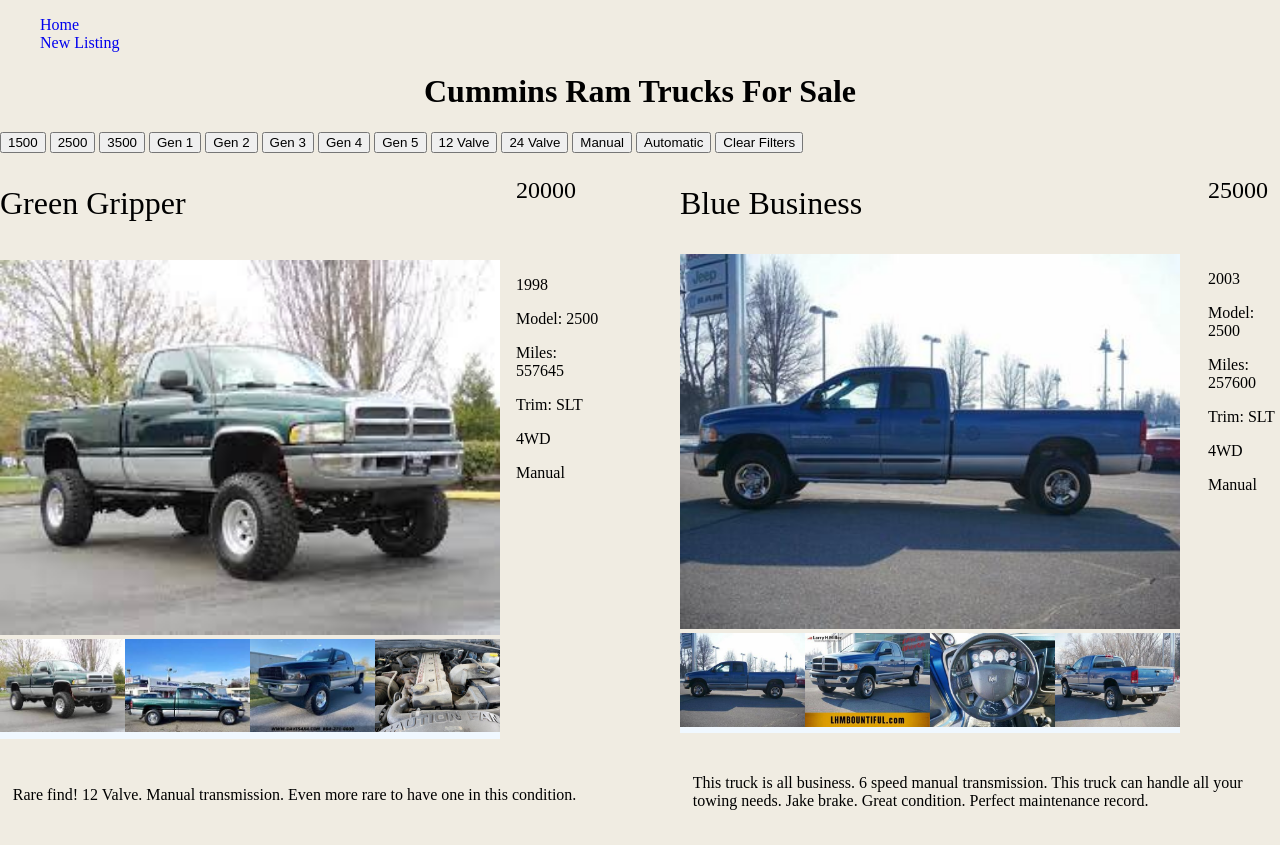
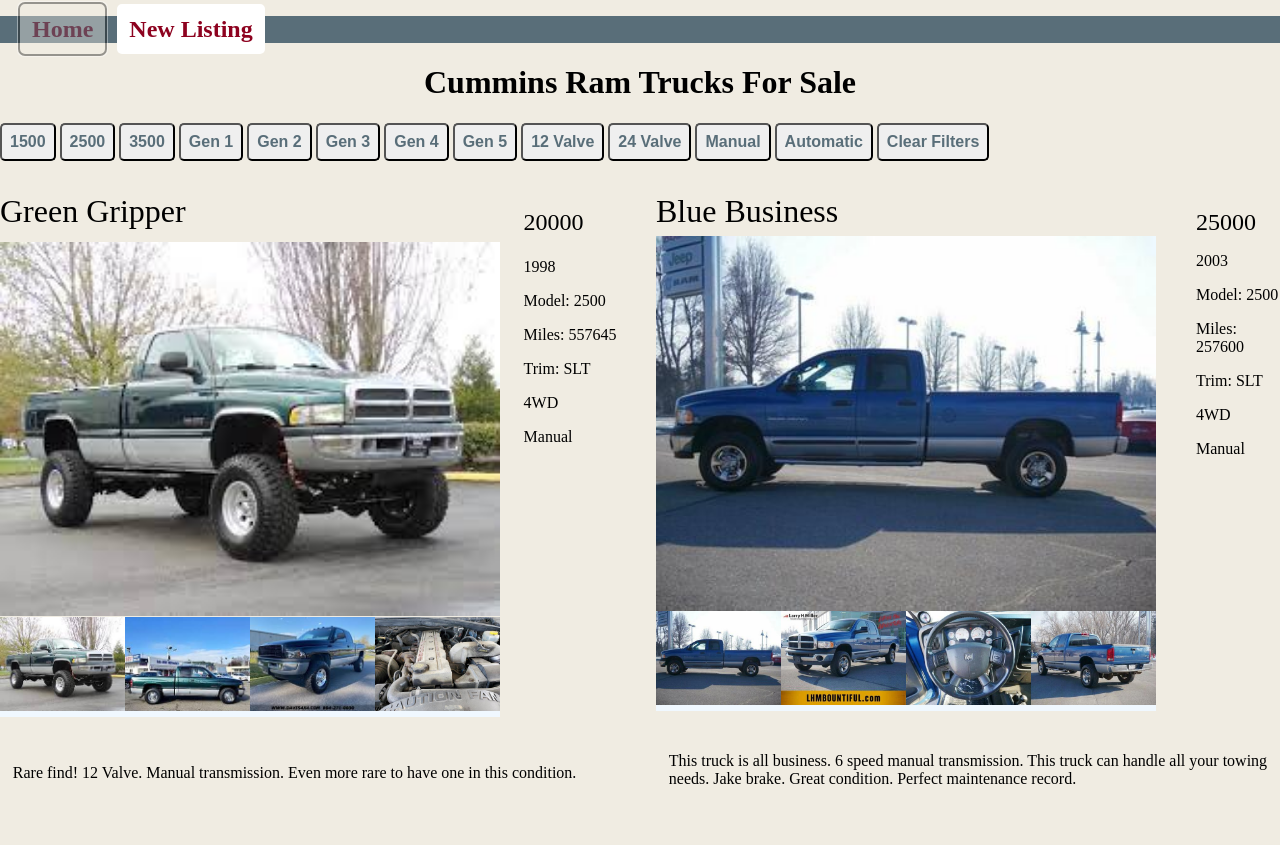
Before and after one commit to jodiecouch/final_wdd330, a website with bundled scripts: page index.html in a window 1280 px wide. Shown: the top 845 px of the page. Built offline with nearby package versions, Linux system fonts and the light colour scheme.

Commit message:
as done as I can be I think

```diff
--- a/css/styles.css
+++ b/css/styles.css
@@ -19,13 +19,42 @@ body {
   max-width: 1280px;
   margin: auto;
 }
-
+header {
+  margin-top: 1em;
+}
+nav {
+  background-color: var(--color4);
+}
+.highlight {
+  background-color: var(--color1);
+  color: var(--color6);
+  opacity: 0.4;
+}
 nav ul {
   list-style: none;
+  padding: 0;
+  margin: 0.5rem;
+  display: flex;
+  flex-direction: row;
 }
 nav ul li a {
-  display: block;
+  margin-top: 1em;
+  padding: 0.5em;
   text-decoration: none;
+  background-color: var(--color5);
+  color: var(--color6);
+  font-weight: 700;
+  font-size: 1.5rem;
+  margin-left: 0.5em;
+  border-radius: 5px;
+}
+button.filter,
+#clearFilter {
+  padding: 0.5em;
+  color: var(--color4);
+  font-size: medium;
+  font-weight: 700;
+  border-radius: 5px;
 }
 h1 {
   text-align: center;
@@ -33,7 +62,7 @@ h1 {
 .results.home {
   display: grid;
   grid-template-columns: 1fr 1fr;
-  column-gap: 5em;
+  column-gap: 2em;
 }
 .card {
   display: grid;
@@ -46,17 +75,22 @@ h1 {
 }
 .card > .title {
   font-size: xx-large;
+  padding: 0;
+  margin-bottom: 0;
 }
 .card > .price {
   font-size: x-large;
+  padding: 1em 0 0 0;
+  margin-bottom: 0;
 }
-/*.details > p {
 
-}*/
 .description {
   grid-column: 1/3;
   margin: 0.3rem;
   padding: 1rem 0.5rem;
+}
+.main-photo {
+  height: 375px;
 }
 .main-photo > img {
   width: 500px;
--- a/data/trucks.json
+++ b/data/trucks.json
@@ -35,7 +35,7 @@
             "drive":"4WD",
             "tran":"Manual",
             "valve": "24v",
-            "gen":2,
+            "gen":3,
             "images":[
                  "images/001/01.jpg",
                 "images/001/02.jpg",
--- a/index.html
+++ b/index.html
@@ -16,12 +16,10 @@
           <!--<li><a href="index.html">Home</a></li>
           <li><a href="new.html">Create New Listing</a></li>
           -->
-          <li><a href="#home">Home</a></li>
-          <li><a href="#new">New Listing</a></li>
+          <li><a href="#home" class="highlight" id="home">Home</a></li>
+          <li><a href="#new" id="newAd">New Listing</a></li>
         </ul>
       </nav>
-
-      <div id="app"></div>
     </header>
     <main>
       <!--
--- a/js/NewAd.mjs
+++ b/js/NewAd.mjs
@@ -1,7 +1,9 @@
 
 function newAdTemplate()
 {
-    let text = `<form id="newAd" name="create">
+    let text = `<p>Under Construction - the Create Listing button will get the form field data but doesn't do anything with it besides print it to console.
+    I don't know how I would save the images to a server since I don't really have a server. Also, I would be interested in how sites save user uploaded images and keep them associated with the correct listing.</p>
+    <form id="newAd" name="create">
         <fieldset class="col1">
           <label for="year">Year</label>
           <select name="year" id="year">
--- a/js/main.js
+++ b/js/main.js
@@ -5,12 +5,16 @@ function loadContent(){
     //clear the page content
     let results = document.querySelector(".results")
     let title = document.querySelector(".title")
+    let home = document.getElementById("home");
+    let newAd = document.getElementById("newAd");
     title.innerHTML="";
     results.innerHTML = "";
 
     if(location.hash=="#home") {
         results.classList.add("home");
         results.classList.remove('newAd');
+        newAd.classList.remove('highlight');
+        home.classList.add('highlight');
         loadFilters();
         const truck = loadAds();
         var buttons = document.querySelectorAll("button.filter");
@@ -25,6 +29,8 @@ function loadContent(){
         }else if(location.hash=="#new"){
             results.classList.remove("home");
             results.classList.add('newAd');
+            newAd.classList.add('highlight');
+            home.classList.remove('highlight');
             loadForm();
         }
 }
```
Also changed, not shown: new.html (+1 -0 lines).
